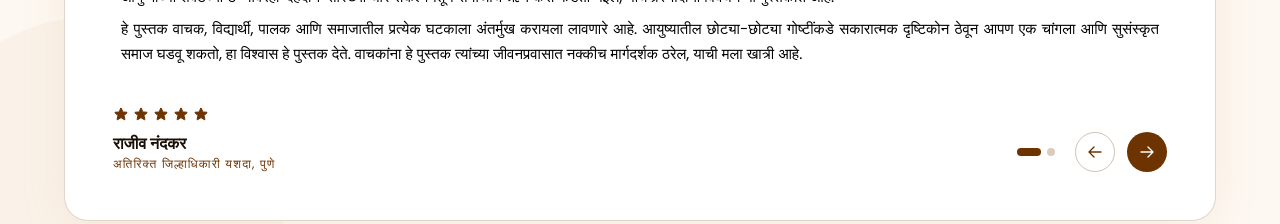
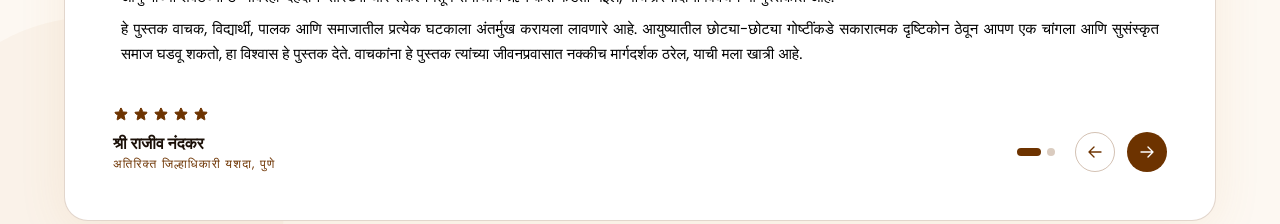
Before and after one commit to mumbaiops45/ebook, a Next.js app: page / in a window 1280 px wide. Shown: the part 3660-3884 px from the top of the page. Built offline with nearby package versions, Linux system fonts and the light colour scheme.

Commit message:
update project

```diff
--- a/next.config.mjs
+++ b/next.config.mjs
@@ -2,8 +2,11 @@
 const nextConfig = {
   reactCompiler: true,
 
+  // ✅ static export (creates /out folder)
+
+
   images: {
-    domains: ["picsum.photos"], // ✅ allow external images
+    unoptimized: true, // ✅ required for export
   },
 };
 
--- a/src/app/layout.js
+++ b/src/app/layout.js
@@ -6,7 +6,7 @@ import ScrollToTop from "@/components/ScrollToTop";
 import ScrollProgress from "@/components/ScrollProgress";
 import GoogleTranslateScript from "@/components/GoogleTranslateScript";
 import WhatsappChat from "@/components/WhatsappChat";
-import { cookies } from "next/headers";
+
 import { getServerTranslation } from "@/lib/getServerTranslation";
 
 
--- a/src/components/Hero.js
+++ b/src/components/Hero.js
@@ -52,7 +52,7 @@ const Hero = () => {
         return () => clearInterval(interval);
       }, []);
   return (
-    <section className="relative w-full  h-[60vh] md:h-[64vh] xl:h-[500px] overflow-hidden">
+    <section className="relative w-full  h-[65vh] md:h-[64vh] xl:h-[500px] overflow-hidden">
 
         {/* Slides */}
         <div
--- a/src/components/Testimonial.js
+++ b/src/components/Testimonial.js
@@ -1,11 +1,13 @@
 "use client";
 import { useState } from "react";
 import Image from "next/image";
+import LangText from "./LangText";
 
 const testimonials = [
    {
-    name: ` राजीव नंदकर`,
-    role: `अतिरिक्त जिल्हाधिकारी यशदा, पुणे`,
+    name: `
+श्री राजीव नंदकर`,
+    role: <LangText en="अतिरिक्त जिल्हाधिकारी यशदा, पुणे" mr="अतिरिक्त जिल्हाधिकारी यशदा, पुणे" className="notranslate" />,
     date: "09 March, 2024",
     description:
       `माणूस हा समाजप्रिय प्राणी आहे, असे आपण म्हणतो; मात्र, आजच्या धावपळीच्या आणि स्पर्धेच्या सोशल मीडियाच्या युगात माणसाचा स्वतःशी, कुटुंबाशी आणि समाजाशी असलेला संवाद कुठेतरी हरवत चालला आहे. नातेसंबंधांमधील गुंतागुंत, बदलती जीवनशैली, वाढत चाललेली स्पर्धा आणि सामाजिक कढी-परंपरांचा प्रभाव यामुळे निर्माण होणाऱ्या प्रश्नांना सकारात्मकरित्या कसे हाताळायचे, याचे मार्गदर्शन करणे ही काळाची गरज बनली आहे.\n
@@ -22,7 +24,8 @@ const testimonials = [
     rating: 5,
   },
   {
-    name: `स्मिता पाठक`,
+    name: `
+श्री स्मिता पाठक`,
     role: `निवृत्त पोलीस प्रतिबंधक (महाराष्ट्र पोलीस)`,
     date: "18 Dec, 2021",
     description:
--- a/src/lib/getServerTranslation.js
+++ b/src/lib/getServerTranslation.js
@@ -1,16 +1,11 @@
-import { cookies } from "next/headers";
-
 export async function getServerTranslation(namespace) {
-  const cookieStore = await cookies();
-  const lang = cookieStore.get("app_lang")?.value || "en";
-
+  const lang = "mr"; // 👈 change to your primary language
   let translations;
   try {
     translations = (await import(`@/locales/${lang}/${namespace}.json`)).default;
   } catch {
     translations = (await import(`@/locales/en/${namespace}.json`)).default;
   }
-
   const t = (key) => translations[key] ?? key;
   return { t, lang };
 }
```
Also changed, not shown: 2 other files (tests, documents, lock files or other folders).
